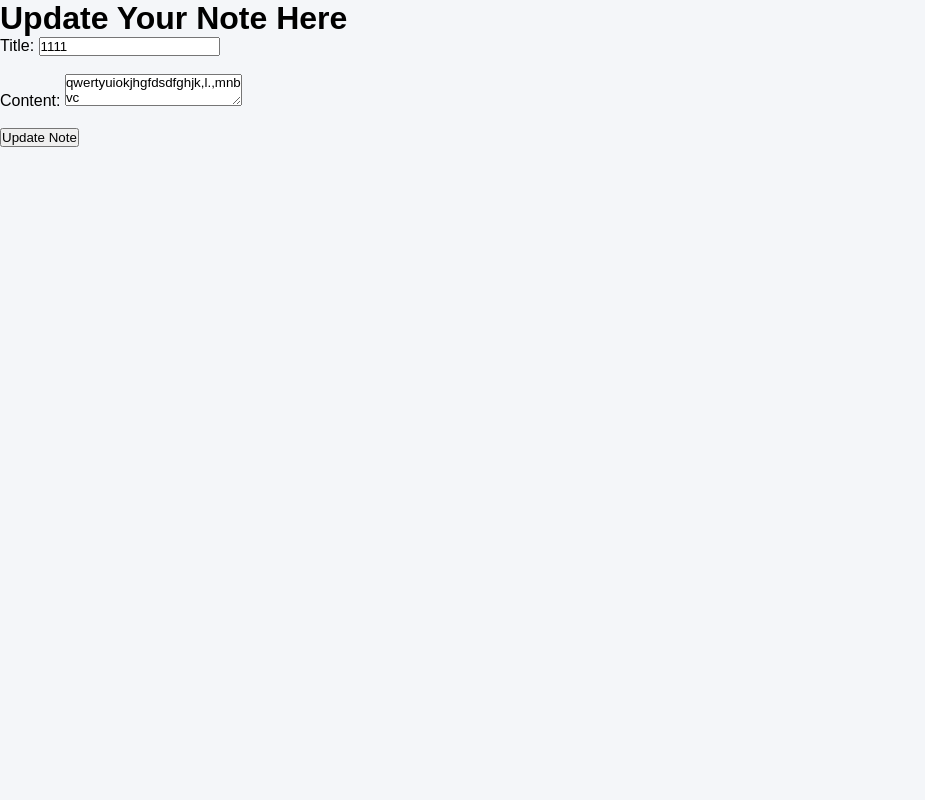
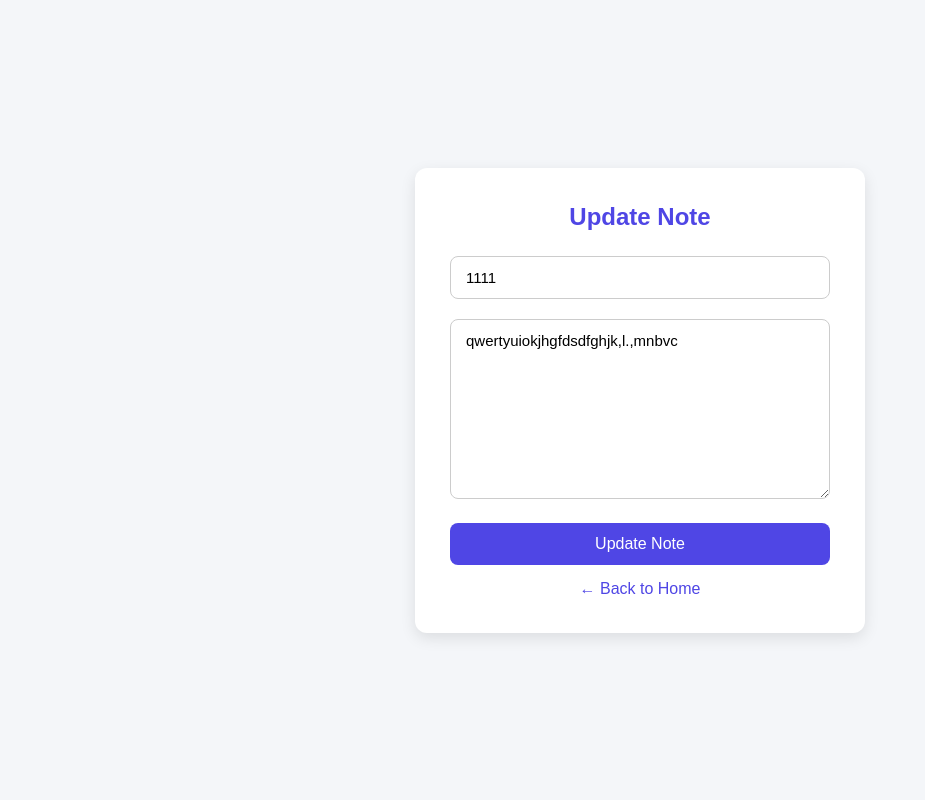
Before and after one commit to joswinshaju04/Notes-App, a Django app: page /update/1 in a window 1280 px wide. Shown: the whole page, without its empty margins (0-925 px from the left). Run offline with Django 5.2, Linux system fonts and the light colour scheme; a user stored in the database is signed in; data comes from the database, SQL or seed files in the repository; both versions use the stored data as it was after the commit.

Commit message:
changed css and added back button

```diff
--- a/notes_app/static/style.css
+++ b/notes_app/static/style.css
@@ -200,30 +200,30 @@ section{
     overflow-wrap:break-word;
 }
 
-.note-card button{
-    border:none;
-    padding:10px 15px;
+.edit-btn,
+.delete-btn{
+    display:inline-block;
+    padding:10px 18px;
     border-radius:6px;
-    cursor:pointer;
-    margin-right:10px;
-    margin-bottom:10px;
-}
-
-.note-card button a{
     text-decoration:none;
     color:white;
+    font-size:14px;
+    font-weight:500;
+    text-align:center;
+    cursor:pointer;
+    margin-bottom:10px;
 }
 
 .edit-btn{
     background:#4F46E5;
 }
 
+.edit-btn:hover{
+    background:#4338CA;
+}
+
 .delete-btn{
     background:#dc3545;
-}
-
-.edit-btn:hover{
-    background:#4338CA;
 }
 
 .delete-btn:hover{
@@ -342,3 +342,79 @@ section{
 .create_button:hover{
     background:#4338CA;
 }
+
+
+.update_body{
+    background:#f4f6f9;
+    display:flex;
+    justify-content:center;
+    align-items:center;
+    height:100vh;
+}
+
+.update_form{
+    width:450px;
+    background:#fff;
+    padding:35px;
+    border-radius:12px;
+    box-shadow:0 5px 15px rgba(0,0,0,0.1);
+}
+
+.update_form h2{
+    text-align:center;
+    color:#4F46E5;
+    margin-bottom:25px;
+}
+
+.update_form input,
+.update_form textarea{
+    width:100%;
+    padding:12px 15px;
+    margin-bottom:20px;
+    border:1px solid #ccc;
+    border-radius:8px;
+    font-size:15px;
+    outline:none;
+    transition:0.3s;
+}
+
+.update_form input:focus,
+.update_form textarea:focus{
+    border-color:#4F46E5;
+    box-shadow:0 0 5px rgba(79,70,229,0.2);
+}
+
+.update_form textarea{
+    height:180px;
+    resize:vertical;
+}
+
+.update_form button{
+    width:100%;
+    padding:12px;
+    background:#4F46E5;
+    color:white;
+    border:none;
+    border-radius:8px;
+    font-size:16px;
+    font-weight:500;
+    cursor:pointer;
+    transition:0.3s;
+}
+
+.update_form button:hover{
+    background:#4338CA;
+}
+
+.back-btn{
+    display:block;
+    text-align:center;
+    margin-top:15px;
+    color:#4F46E5;
+    text-decoration:none;
+    font-weight:500;
+}
+
+.back-btn:hover{
+    text-decoration:underline;
+}
--- a/notes_app/templates/create_note.html
+++ b/notes_app/templates/create_note.html
@@ -17,6 +17,9 @@
         <textarea placeholder="Content" name="content" class="create_textarea"></textarea><br><br>
 
         <button type="submit" class="create_button">Create Note</button>
+
+        <a href="{% url 'home' %}" class="back-btn">← Back to Home</a>
+
     </form>
 </body>
 </html>
--- a/notes_app/templates/update_note.html
+++ b/notes_app/templates/update_note.html
@@ -7,17 +7,22 @@
     <title>Update Note</title>
     <link rel="stylesheet" href="{% static 'style.css' %}">
 </head>
-<body>
-    <h1>Update Your Note Here</h1>
-    <form method="POST">
-        {% csrf_token %}
-        <label for="title">Title:</label>
-        <input type="text" id="title" name="title" value="{{ note.title }}"><br><br>
+<body class="update_body">
 
-        <label for="content">Content:</label>
-        <textarea id="content" name="content">{{ note.content }}</textarea><br><br>
+<form method="POST" class="update_form">
+    {% csrf_token %}
 
-        <button type="submit">Update Note</button>
-    </form>
+    <h2>Update Note</h2>
+
+    <input type="text" name="title" value="{{ note.title }}" placeholder="Title" class="input" required>
+
+    <textarea name="content" placeholder="Write your note here..." class="textarea" required >{{ note.content }}</textarea>
+
+    <button type="submit" class="button">Update Note</button>
+
+    <a href="{% url 'home' %}" class="back-btn">← Back to Home</a>
+
+</form>
+
 </body>
 </html>
```
Also changed, not shown: notes_app/templates/home.html (+3 -7 lines), db.sqlite3.
